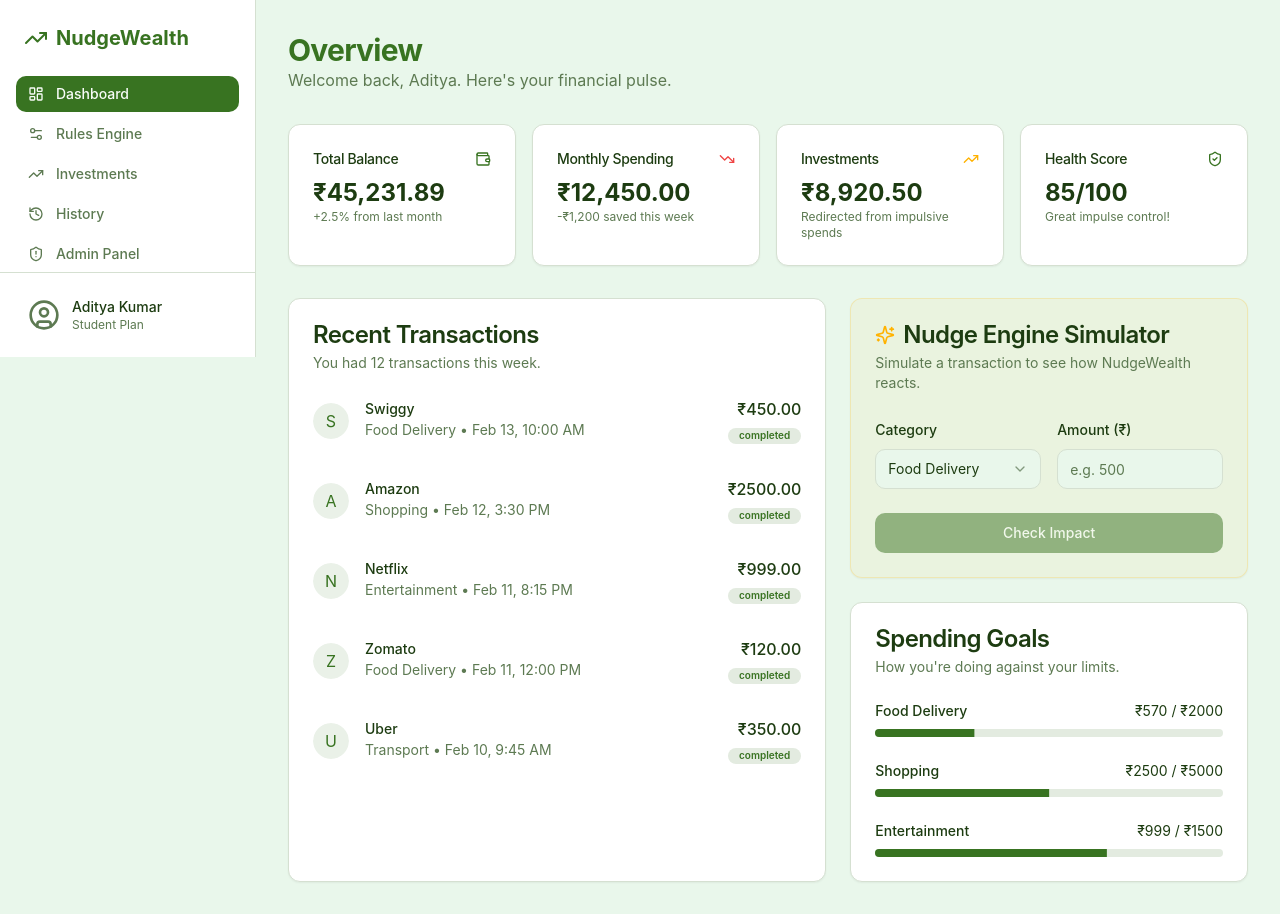
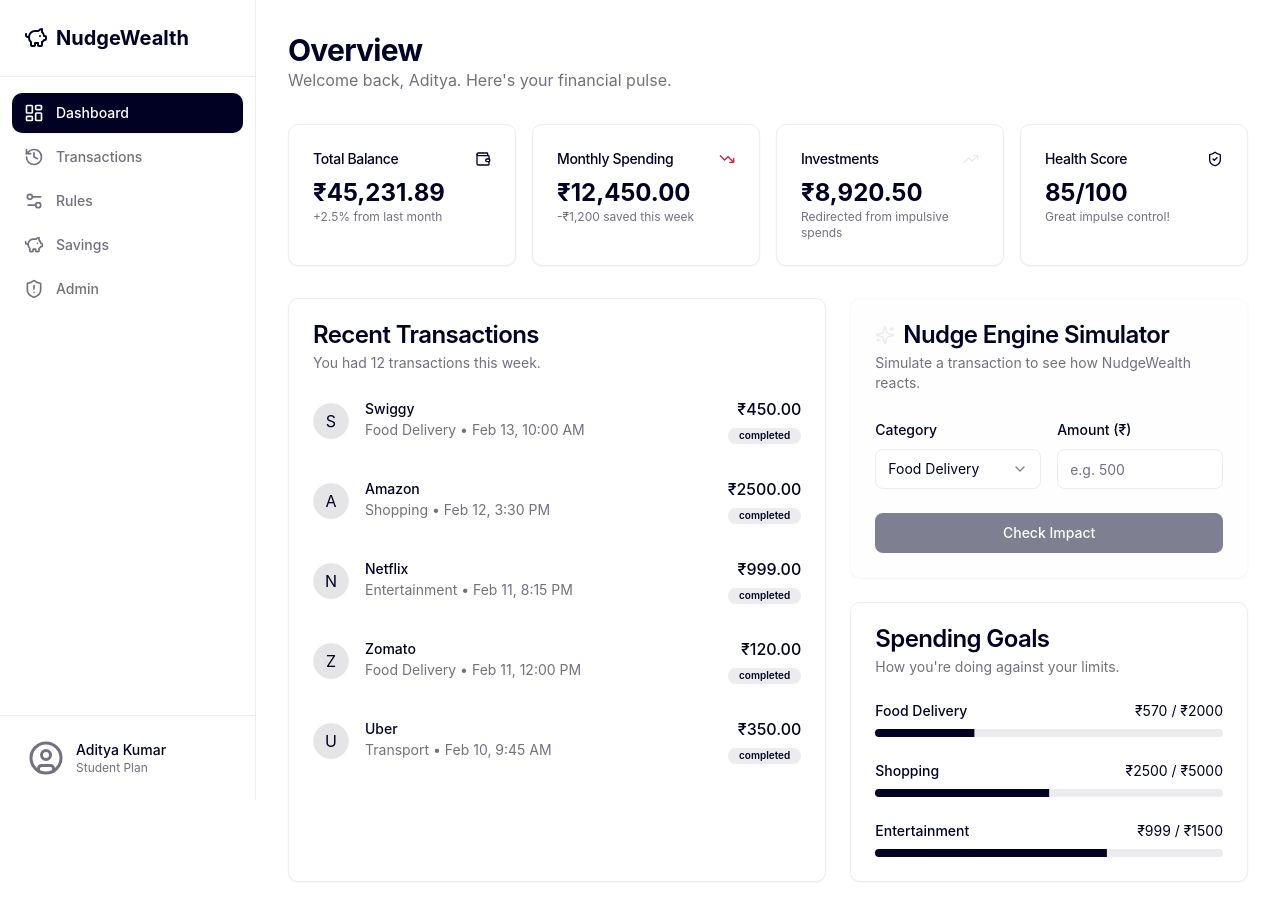
Before and after one commit to ajay-venkat/Real-Time-Spending-Nudges-for-Impulse-Control-Micro-Investments, a Next.js app: page /dashboard in a window 1280 px wide. Built offline with nearby package versions, Linux system fonts and the light colour scheme; what @genkit-ai/google-genai, genkit would draw is missing.

Commit message:
Port Figma design theme and sidebar layout to Next.js app
Co-authored-by: Abinanthan-CG <191831876+Abinanthan-CG@users.noreply.github.com>

```diff
--- a/src/app/dashboard/page.tsx
+++ b/src/app/dashboard/page.tsx
@@ -2,7 +2,6 @@
 "use client";
 
 import { useState, useEffect } from "react";
-import { Navigation } from "@/components/Navigation";
 import { OverviewCards } from "@/components/dashboard/OverviewCards";
 import { RecentTransactions } from "@/components/dashboard/RecentTransactions";
 import { SpendingNudgeWidget } from "@/components/dashboard/SpendingNudgeWidget";
@@ -18,9 +17,7 @@ export default function DashboardPage() {
   }, []);
 
   return (
-    <div className="flex min-h-screen bg-background">
-      <Navigation />
-      <main className="flex-1 p-8 space-y-8 max-w-7xl mx-auto">
+    <div className="p-8 space-y-8 max-w-7xl mx-auto">
       <div className="flex items-center justify-between">
         <div>
           <h1 className="text-3xl font-bold tracking-tight text-primary">Overview</h1>
@@ -74,7 +71,6 @@ export default function DashboardPage() {
           </Card>
         </div>
       </div>
-      </main>
     </div>
   );
 }
--- a/src/app/globals.css
+++ b/src/app/globals.css
@@ -5,52 +5,54 @@
 
 @layer base {
   :root {
-    --background: 129 45% 94%;
-    --foreground: 103 56% 15%;
+    /* Figma Design Tokens - Light Mode */
+    --background: 0 0% 100%; /* #ffffff white */
+    --foreground: 237 97% 7%; /* #030213 dark primary */
     --card: 0 0% 100%;
-    --card-foreground: 103 56% 15%;
+    --card-foreground: 237 97% 7%;
     --popover: 0 0% 100%;
-    --popover-foreground: 103 56% 15%;
-    --primary: 103 56% 29%;
-    --primary-foreground: 129 45% 98%;
-    --secondary: 103 20% 90%;
-    --secondary-foreground: 103 56% 29%;
-    --muted: 103 10% 92%;
-    --muted-foreground: 103 20% 40%;
-    --accent: 42 100% 50%;
-    --accent-foreground: 103 56% 10%;
-    --destructive: 0 84.2% 60.2%;
-    --destructive-foreground: 0 0% 98%;
-    --border: 103 20% 85%;
-    --input: 103 20% 85%;
-    --ring: 103 56% 29%;
-    --chart-1: 103 56% 29%;
-    --chart-2: 42 100% 50%;
-    --chart-3: 173 58% 39%;
+    --popover-foreground: 237 97% 7%;
+    --primary: 237 97% 7%; /* #030213 dark primary */
+    --primary-foreground: 0 0% 100%;
+    --secondary: 240 5% 93%; /* #ececf0 muted light */
+    --secondary-foreground: 237 97% 7%;
+    --muted: 240 5% 93%; /* #ececf0 */
+    --muted-foreground: 240 6% 47%; /* #717182 */
+    --accent: 240 5% 93%;
+    --accent-foreground: 237 97% 7%;
+    --destructive: 347 75% 47%; /* #d4183d */
+    --destructive-foreground: 0 0% 100%;
+    --border: 240 5% 93%;
+    --input: 240 5% 93%;
+    --ring: 237 97% 7%;
+    --chart-1: 237 97% 7%;
+    --chart-2: 347 75% 47%;
+    --chart-3: 142 76% 36%;
     --chart-4: 43 74% 66%;
     --chart-5: 27 87% 67%;
-    --radius: 0.75rem;
+    --radius: 0.625rem;
   }
   .dark {
-    --background: 103 56% 5%;
-    --foreground: 129 45% 95%;
-    --card: 103 56% 8%;
-    --card-foreground: 129 45% 95%;
-    --popover: 103 56% 8%;
-    --popover-foreground: 129 45% 95%;
-    --primary: 103 56% 35%;
-    --primary-foreground: 129 45% 98%;
-    --secondary: 103 30% 15%;
-    --secondary-foreground: 103 56% 40%;
-    --muted: 103 30% 15%;
-    --muted-foreground: 103 20% 60%;
-    --accent: 42 100% 50%;
-    --accent-foreground: 103 56% 10%;
-    --destructive: 0 62.8% 30.6%;
+    /* Figma Design Tokens - Dark Mode */
+    --background: 237 97% 7%;
+    --foreground: 0 0% 98%;
+    --card: 237 90% 10%;
+    --card-foreground: 0 0% 98%;
+    --popover: 237 90% 10%;
+    --popover-foreground: 0 0% 98%;
+    --primary: 0 0% 98%;
+    --primary-foreground: 237 97% 7%;
+    --secondary: 240 5% 20%;
+    --secondary-foreground: 0 0% 98%;
+    --muted: 240 5% 20%;
+    --muted-foreground: 240 6% 60%;
+    --accent: 240 5% 20%;
+    --accent-foreground: 0 0% 98%;
+    --destructive: 347 75% 47%;
     --destructive-foreground: 0 0% 98%;
-    --border: 103 30% 20%;
-    --input: 103 30% 20%;
-    --ring: 103 56% 35%;
+    --border: 240 5% 20%;
+    --input: 240 5% 20%;
+    --ring: 0 0% 98%;
   }
 }
 
--- a/src/app/history/page.tsx
+++ b/src/app/history/page.tsx
@@ -2,7 +2,6 @@
 "use client";
 
 import { useState, useEffect } from "react";
-import { Navigation } from "@/components/Navigation";
 import {
   Table,
   TableBody,
@@ -61,9 +60,7 @@ export default function HistoryPage() {
   };
 
   return (
-    <div className="flex min-h-screen bg-background text-foreground">
-      <Navigation />
-      <main className="flex-1 p-8 space-y-8 max-w-6xl mx-auto">
+    <div className="p-8 space-y-8 max-w-6xl mx-auto">
       <div>
         <h1 className="text-3xl font-bold tracking-tight text-primary">Transaction History</h1>
         <p className="text-muted-foreground">Review your past transactions and NudgeWealth interventions.</p>
@@ -197,7 +194,6 @@ export default function HistoryPage() {
           </Table>
         </CardContent>
       </Card>
-      </main>
     </div>
   );
 }
--- a/src/app/investments/page.tsx
+++ b/src/app/investments/page.tsx
@@ -2,7 +2,6 @@
 "use client";
 
 import { useState } from "react";
-import { Navigation } from "@/components/Navigation";
 import { Card, CardContent, CardDescription, CardHeader, CardTitle, CardFooter } from "@/components/ui/card";
 import { Button } from "@/components/ui/button";
 import { Badge } from "@/components/ui/badge";
@@ -33,9 +32,7 @@ export default function InvestmentsPage() {
   };
 
   return (
-    <div className="flex min-h-screen bg-background">
-      <Navigation />
-      <main className="flex-1 p-8 space-y-8 max-w-6xl mx-auto">
+    <div className="p-8 space-y-8 max-w-6xl mx-auto">
       <div className="flex items-center justify-between">
         <div>
           <h1 className="text-3xl font-bold tracking-tight text-primary">Micro-Investments</h1>
@@ -153,7 +150,6 @@ export default function InvestmentsPage() {
           </Card>
         </div>
       </div>
-      </main>
     </div>
   );
 }
--- a/src/app/layout.tsx
+++ b/src/app/layout.tsx
@@ -2,6 +2,7 @@
 import type {Metadata} from 'next';
 import './globals.css';
 import { Toaster } from '@/components/ui/toaster';
+import { SidebarLayout } from '@/components/SidebarLayout';
 
 export const metadata: Metadata = {
   title: 'NudgeWealth | Smart Spending & Micro-Investments',
@@ -21,7 +22,9 @@ export default function RootLayout({
         <link href="https://fonts.googleapis.com/css2?family=PT+Sans:wght@400;700&display=swap" rel="stylesheet" />
       </head>
       <body className="font-body antialiased bg-background text-foreground">
-        {children}
+        <SidebarLayout>
+          {children}
+        </SidebarLayout>
         <Toaster />
       </body>
     </html>
--- a/src/app/rules/page.tsx
+++ b/src/app/rules/page.tsx
@@ -2,7 +2,6 @@
 "use client";
 
 import { useState } from "react";
-import { Navigation } from "@/components/Navigation";
 import { Card, CardContent, CardDescription, CardHeader, CardTitle, CardFooter } from "@/components/ui/card";
 import { Button } from "@/components/ui/button";
 import { Input } from "@/components/ui/input";
@@ -25,9 +24,7 @@ export default function RulesPage() {
   };
 
   return (
-    <div className="flex min-h-screen bg-background">
-      <Navigation />
-      <main className="flex-1 p-8 space-y-8 max-w-5xl mx-auto">
+    <div className="p-8 space-y-8 max-w-5xl mx-auto">
       <div className="flex items-center justify-between">
         <div>
           <h1 className="text-3xl font-bold tracking-tight text-primary">Impulse Control Rules</h1>
@@ -95,7 +92,6 @@ export default function RulesPage() {
           </Card>
         ))}
       </div>
-      </main>
     </div>
   );
 }
--- /dev/null
+++ b/src/components/SidebarLayout.tsx
@@ -0,0 +1,104 @@
+"use client";
+
+import Link from "next/link";
+import { usePathname } from "next/navigation";
+import { cn } from "@/lib/utils";
+import {
+  LayoutDashboard,
+  Settings2,
+  PiggyBank,
+  History,
+  ShieldAlert,
+  UserCircle,
+  Menu,
+  X
+} from "lucide-react";
+import { useState } from "react";
+
+const navItems = [
+  { name: "Dashboard", href: "/dashboard", icon: LayoutDashboard },
+  { name: "Transactions", href: "/history", icon: History },
+  { name: "Rules", href: "/rules", icon: Settings2 },
+  { name: "Savings", href: "/investments", icon: PiggyBank },
+  { name: "Admin", href: "/admin", icon: ShieldAlert },
+];
+
+export function SidebarLayout({ children }: { children: React.ReactNode }) {
+  const pathname = usePathname();
+  const [isSidebarOpen, setIsSidebarOpen] = useState(false);
+
+  return (
+    <div className="flex min-h-screen bg-background">
+      {/* Mobile menu button */}
+      <button
+        onClick={() => setIsSidebarOpen(!isSidebarOpen)}
+        className="lg:hidden fixed top-4 left-4 z-50 p-2 rounded-md bg-card border border-border"
+      >
+        {isSidebarOpen ? <X className="h-5 w-5" /> : <Menu className="h-5 w-5" />}
+      </button>
+
+      {/* Overlay for mobile */}
+      {isSidebarOpen && (
+        <div
+          className="lg:hidden fixed inset-0 bg-black/50 z-30"
+          onClick={() => setIsSidebarOpen(false)}
+        />
+      )}
+
+      {/* Sidebar */}
+      <aside
+        className={cn(
+          "w-64 border-r border-border bg-card flex flex-col h-screen sticky top-0 transition-transform duration-300 z-40",
+          "lg:translate-x-0",
+          isSidebarOpen ? "translate-x-0" : "-translate-x-full lg:translate-x-0",
+          "fixed lg:relative"
+        )}
+      >
+        <div className="p-6 border-b border-border">
+          <div className="flex items-center gap-2 text-primary font-bold text-xl">
+            <PiggyBank className="h-6 w-6" />
+            <span>NudgeWealth</span>
+          </div>
+        </div>
+
+        <nav className="flex-1 px-3 py-4 space-y-1">
+          {navItems.map((item) => {
+            const Icon = item.icon;
+            const isActive = pathname === item.href;
+            return (
+              <Link
+                key={item.name}
+                href={item.href}
+                onClick={() => setIsSidebarOpen(false)}
+                className={cn(
+                  "flex items-center gap-3 px-3 py-2.5 text-sm font-medium rounded-lg transition-colors",
+                  isActive
+                    ? "bg-primary text-primary-foreground shadow-sm"
+                    : "text-muted-foreground hover:bg-muted hover:text-foreground"
+                )}
+              >
+                <Icon className="h-5 w-5" />
+                {item.name}
+              </Link>
+            );
+          })}
+        </nav>
+
+        <div className="p-4 mt-auto border-t border-border">
+          <div className="flex items-center gap-3 px-3 py-2 rounded-lg hover:bg-muted transition-colors cursor-pointer">
+            <UserCircle className="h-9 w-9 text-muted-foreground" />
+            <div className="text-sm">
+              <p className="font-medium text-foreground">Aditya Kumar</p>
+              <p className="text-muted-foreground text-xs">Student Plan</p>
+            </div>
+          </div>
+        </div>
+      </aside>
+
+      {/* Main content */}
+      <main className="flex-1 overflow-x-hidden">
+        {children}
+      </main>
+    </div>
+  );
+}
```
Lines whose indentation alone changed are shown as unchanged.
